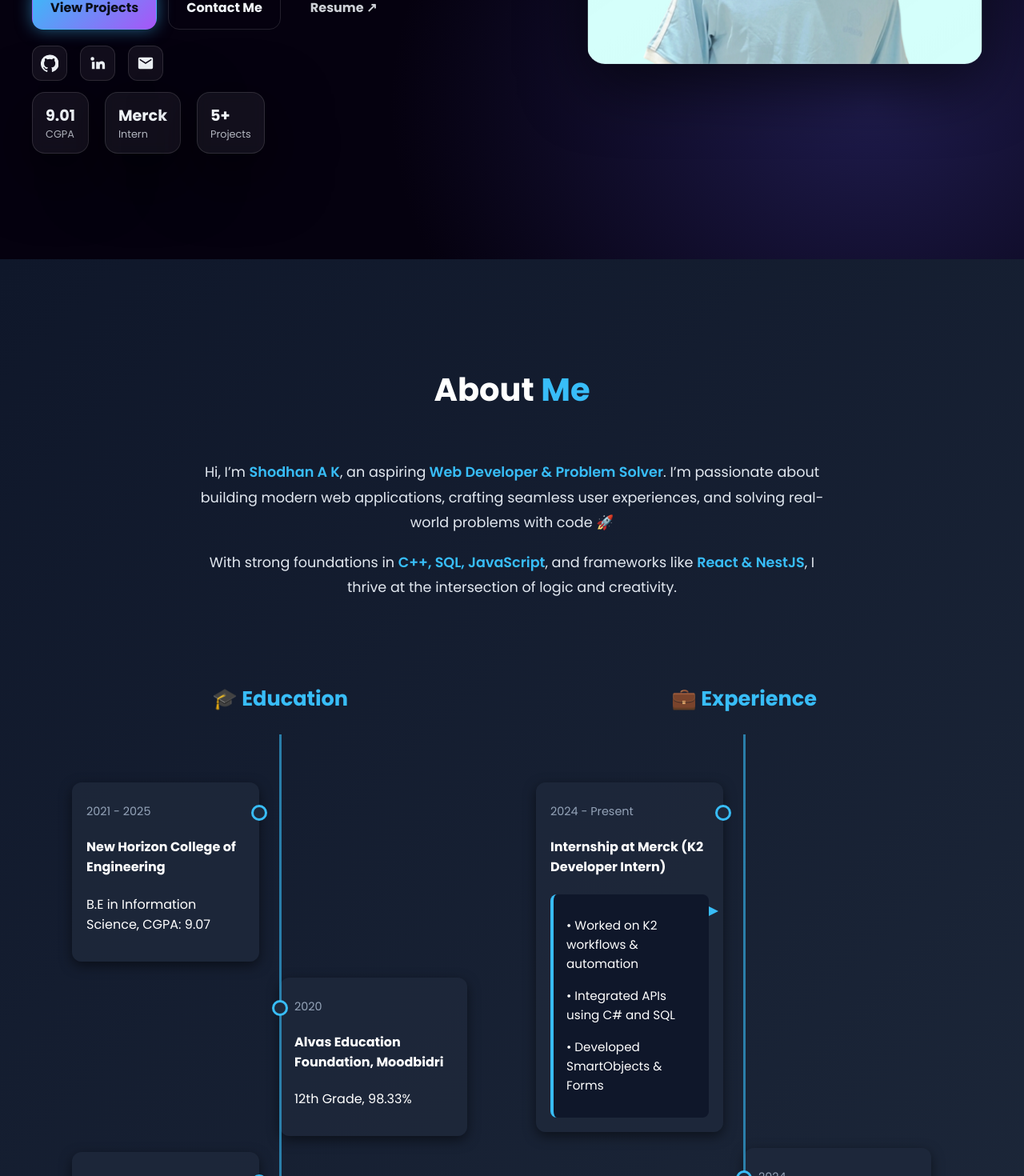
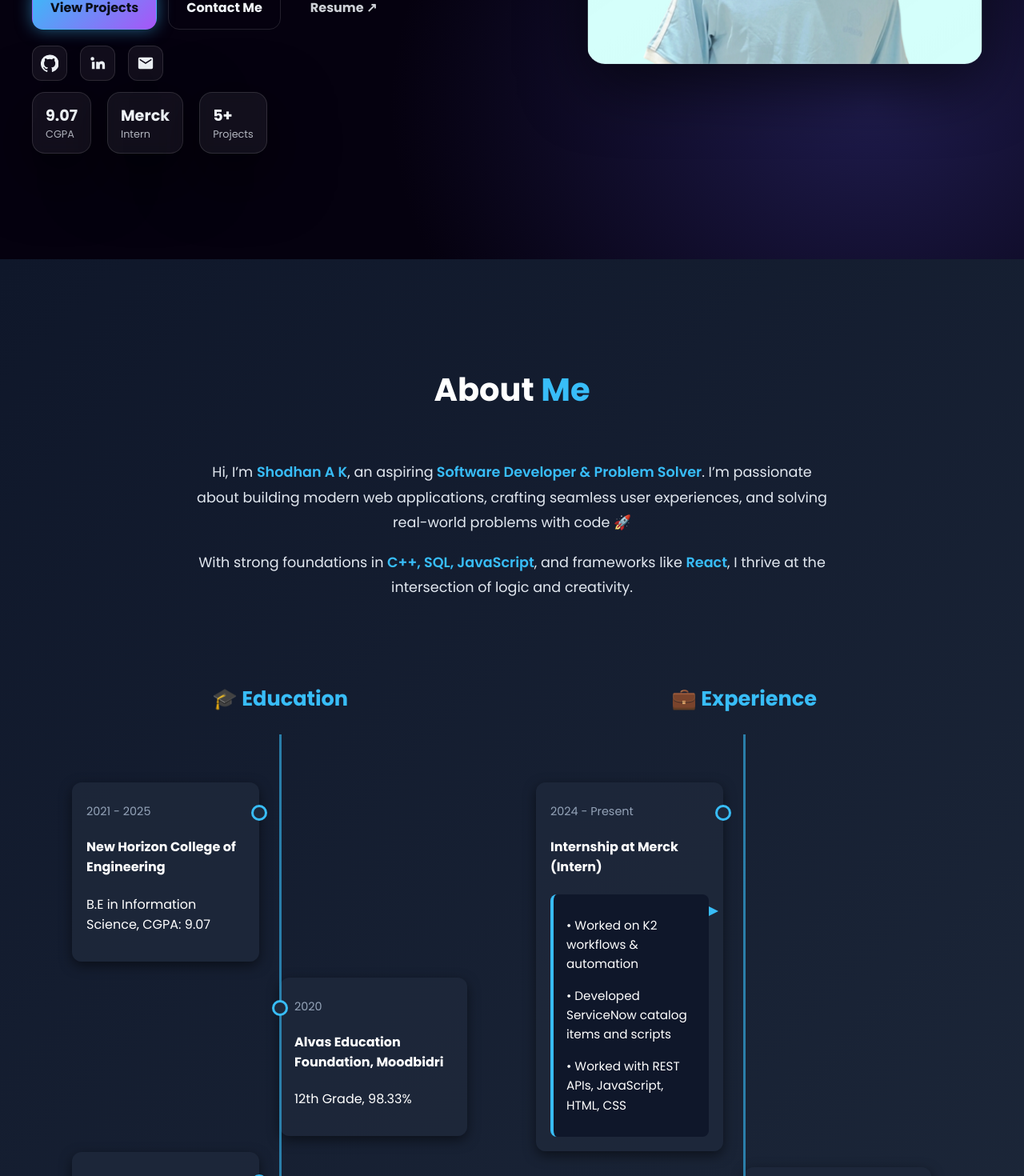
Before and after one commit to shodhan07/PortfolioReact, a React (Vite) app: page / in a window 1280 px wide. Shown: the part 720-2190 px from the top of the page at 80% size. Built offline with nearby package versions, Linux system fonts and the light colour scheme.

Commit message:
Projects pending

```diff
--- a/src/components/About.jsx
+++ b/src/components/About.jsx
@@ -22,11 +22,11 @@ function About() {
   const experience = [
     {
       year: "2024 - Present",
-      title: "Internship at Merck (K2 Developer Intern)",
+      title: "Internship at Merck (Intern)",
       details: [
         "Worked on K2 workflows & automation",
-        "Integrated APIs using C# and SQL",
-        "Developed SmartObjects & Forms",
+        "Developed ServiceNow catalog items and scripts",
+        "Worked with REST APIs, JavaScript, HTML, CSS",
       ],
     },
     {
@@ -50,13 +50,13 @@ function About() {
       <div className="about-intro">
         <p>
           Hi, I’m <span className="highlight">Shodhan A K</span>, an aspiring
-          <span className="highlight"> Web Developer & Problem Solver</span>.
+          <span className="highlight"> Software Developer & Problem Solver</span>.
           I’m passionate about building modern web applications, crafting
           seamless user experiences, and solving real-world problems with code 🚀
         </p>
         <p>
           With strong foundations in <span className="highlight">C++, SQL, JavaScript</span>,
-          and frameworks like <span className="highlight">React & NestJS</span>,
+          and frameworks like <span className="highlight">React</span>,
           I thrive at the intersection of logic and creativity.
         </p>
       </div>
--- a/src/components/Home.jsx
+++ b/src/components/Home.jsx
@@ -46,7 +46,7 @@ function Home() {
 
           <div className="hero-stats" aria-label="Highlights">
             <div className="stat">
-              <span className="stat-num">9.01</span>
+              <span className="stat-num">9.07</span>
               <span className="stat-label">CGPA</span>
             </div>
             <div className="stat">
--- a/src/components/achievements.css
+++ b/src/components/achievements.css
@@ -151,8 +151,8 @@
   }
 
   .achievements {
-    min-height: 90vh;   /* remove full-screen force */
-    padding: 60px 15px; /* moderate spacing */
+    min-height: 90vh;
+    padding: 60px 15px;
   }
 }
 
@@ -168,7 +168,7 @@
   }
 
   .achievements {
-    min-height: 90vh;   /* let content set height */
-    padding: 45px 12px; /* tighter padding for phones */
+    min-height: 90vh;
+    padding: 45px 12px;
   }
 }
--- a/src/components/contact.css
+++ b/src/components/contact.css
@@ -26,7 +26,8 @@
 }
 
 .contact-title span {
-  color: #38bdf8; /* cyan highlight */
+  color: #38bdf8;
+  /* cyan highlight */
 }
 
 .contact-subtitle {
@@ -63,6 +64,7 @@
 .contact-btn {
   padding: 15px;
   border: none;
+  width: 104%;
   border-radius: 12px;
   background: linear-gradient(90deg, #38bdf8, #6366f1);
   color: white;
@@ -99,6 +101,7 @@
     opacity: 0;
     transform: translateY(50px);
   }
+
   to {
     opacity: 1;
     transform: translateY(0);
@@ -108,22 +111,31 @@
 /* 📱 Mobile adjustments */
 @media (max-width: 600px) {
   .contact-container {
-    padding: 20px;         /* reduce padding */
+    padding: 20px;
+    /* reduce padding */
     border-radius: 15px;
   }
 
+  .contact-form {
+    padding: 16px;
+    ;
+  }
+
   .contact-title {
-    font-size: 1.8rem;     /* smaller heading */
+    font-size: 1.8rem;
+    /* smaller heading */
   }
 
   .contact-subtitle {
-    font-size: 0.85rem;    /* compact subtitle */
+    font-size: 0.85rem;
+    /* compact subtitle */
     margin-bottom: 20px;
   }
 
   .contact-input,
   .contact-textarea {
-    padding: 10px;         /* smaller input height */
+    padding: 10px;
+    /* smaller input height */
     font-size: 0.9rem;
     border-radius: 8px;
   }
@@ -132,6 +144,8 @@
     padding: 12px;
     font-size: 0.9rem;
     border-radius: 8px;
+    width: 107%;
+    max-width: 480px;
   }
 
   .contact-icons {
@@ -140,7 +154,8 @@
   }
 
   .contact-icons a {
-    font-size: 1.4rem;     /* smaller icons */
+    font-size: 1.4rem;
+    /* smaller icons */
   }
 }
 
@@ -149,9 +164,11 @@
   .contact-title {
     font-size: 1.5rem;
   }
+
   .contact-subtitle {
     font-size: 0.8rem;
   }
+
   .contact-btn {
     font-size: 0.8rem;
     padding: 10px;
```
